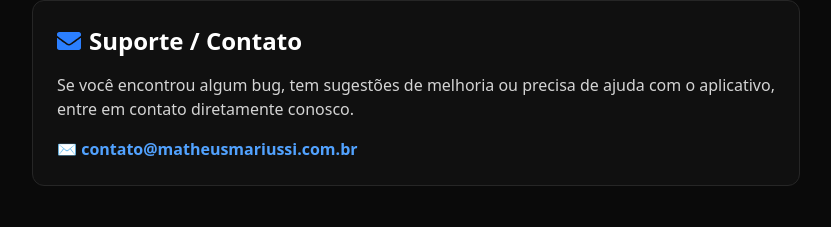
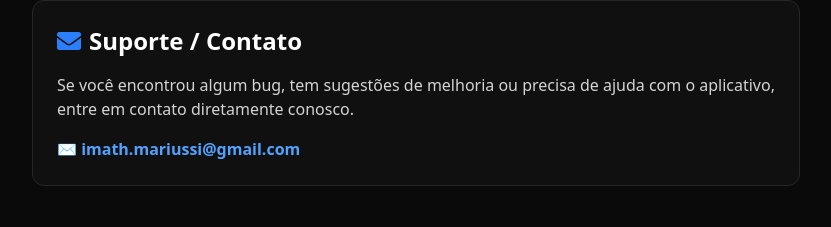
Before and after one commit to MatheusVMariussi/MeuCV, a React (Vite) app in the folder meu-cv/: page /every-scoreboard in a window 1280 px wide. Shown: the part 285-512 px from the top of the page, without its empty margins (224-1055 px from the left). Built offline with nearby package versions, Linux system fonts and the light colour scheme; the HTML template or start-up script is replaced by a standard one.

Commit message:
ok, arrumado a rota everyscoreboard

```diff
--- a/meu-cv/package.json
+++ b/meu-cv/package.json
@@ -21,6 +21,7 @@
     "react-dom": "^19.1.1",
     "react-i18next": "^16.3.5",
     "react-icons": "^5.5.0",
+    "react-router-dom": "^7.12.0",
     "tailwind-merge": "^3.4.0"
   },
   "devDependencies": {
--- a/meu-cv/src/projectPages/everyscoreboard.jsx
+++ b/meu-cv/src/projectPages/everyscoreboard.jsx
@@ -36,10 +36,10 @@
             Se você encontrou algum bug, tem sugestões de melhoria ou precisa de ajuda com o aplicativo, entre em contato diretamente conosco.
           </p>
           <a
-            href="mailto:contato@matheusmariussi.com.br"
+            href="mailto:imath.mariussi@gmail.com"
             className="inline-flex items-center gap-2 text-blue-400 hover:text-blue-300 font-semibold transition-colors"
           >
-            ✉️ contato@matheusmariussi.com.br
+            ✉️ imath.mariussi@gmail.com
           </a>
         </section>
 
```
Also changed, not shown: 1 other file (tests, documents, lock files or other folders).
